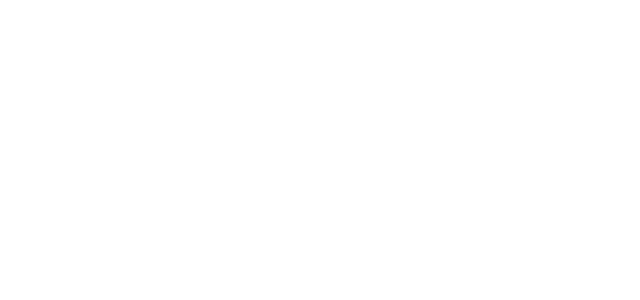
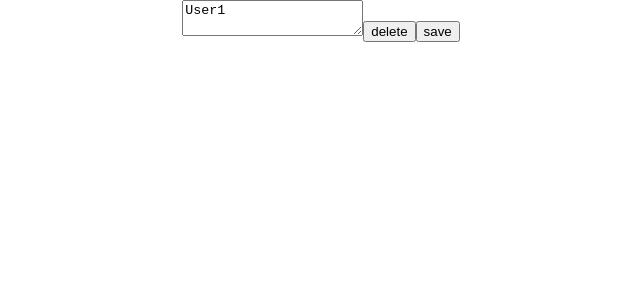
Before and after one commit to andreypats/js-ts-fromdimych, a React (Create React App) app: page / in a window 1280 px wide. Shown: the top 300 px of the page, without its empty margins (319-959 px from the left). Built offline with nearby package versions, Linux system fonts and the light colour scheme.

Commit message:
5 lesson (callback)

```diff
--- a/src/05/05.ts
+++ b/src/05/05.ts
@@ -50,4 +50,4 @@
     })
 )
 
-const messages = people.map (man => 'Hello ' + man.name.split(" ")[0] + '. Welcome to IT!')
+const messages = people.map (man => 'Hello  ' + man.name.split(" ")[0] + '. Welcome to IT!')
--- /dev/null
+++ b/src/06-callback/06-callback.tsx
@@ -0,0 +1,28 @@
+import React from 'react';
+
+export const User = () => {
+
+    const deleteUser = () => {
+        alert ('user have been deleted')
+    }
+
+    const saveUser = () => {
+        alert ('user have been saved')
+    }
+
+    const nameChanged = () => {
+        console.log('nameChanged')
+    }
+
+    const lostFocus = () => {
+        console.log('lostFocus')
+    }
+
+    return (
+        <div>
+            <textarea onChange={nameChanged} onBlur={lostFocus}>User1</textarea>
+            <button onClick={deleteUser}>delete</button>
+            <button onClick={saveUser}>save</button>
+        </div>
+    )
+}
--- a/src/App.tsx
+++ b/src/App.tsx
@@ -1,12 +1,13 @@
 import React from 'react';
 import './App.css';
+import {User} from "./06-callback/06-callback";
 
 function App() {
-  return (
-    <div className="App">
-
-    </div>
-  );
+    return (
+        <div className="App">
+            <User/>
+        </div>
+    );
 }
 
 export default App;
```
